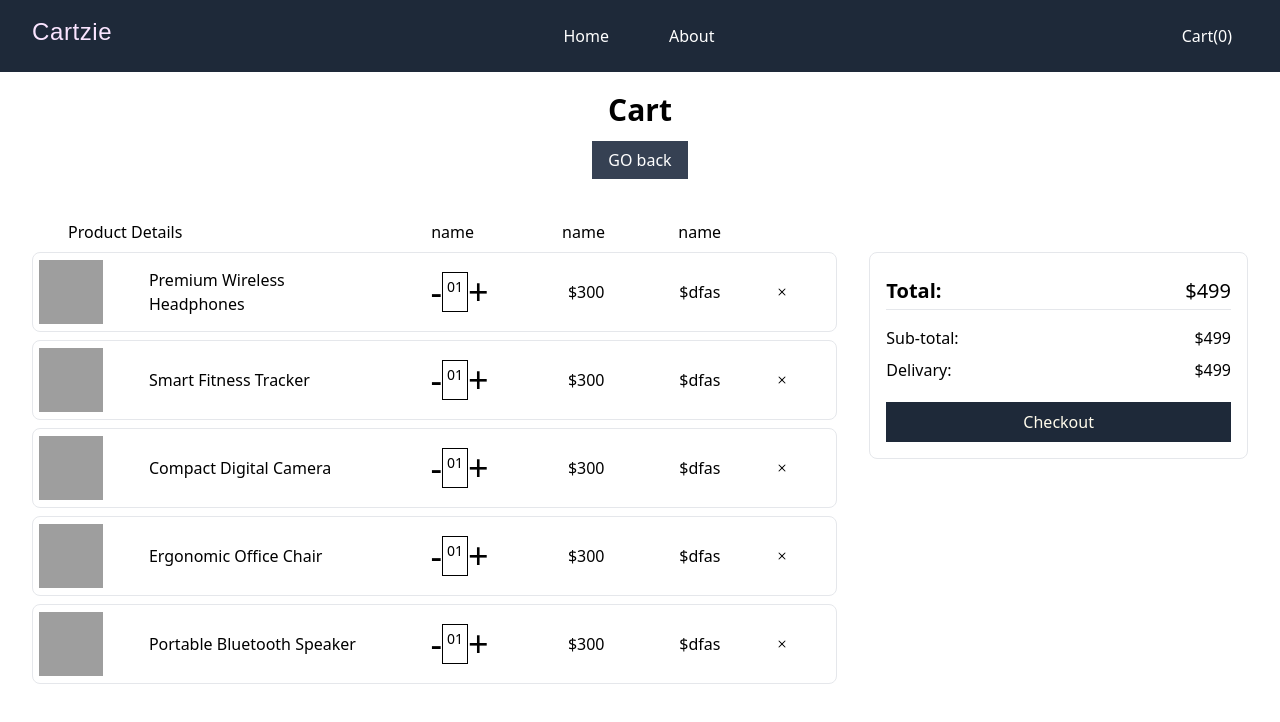
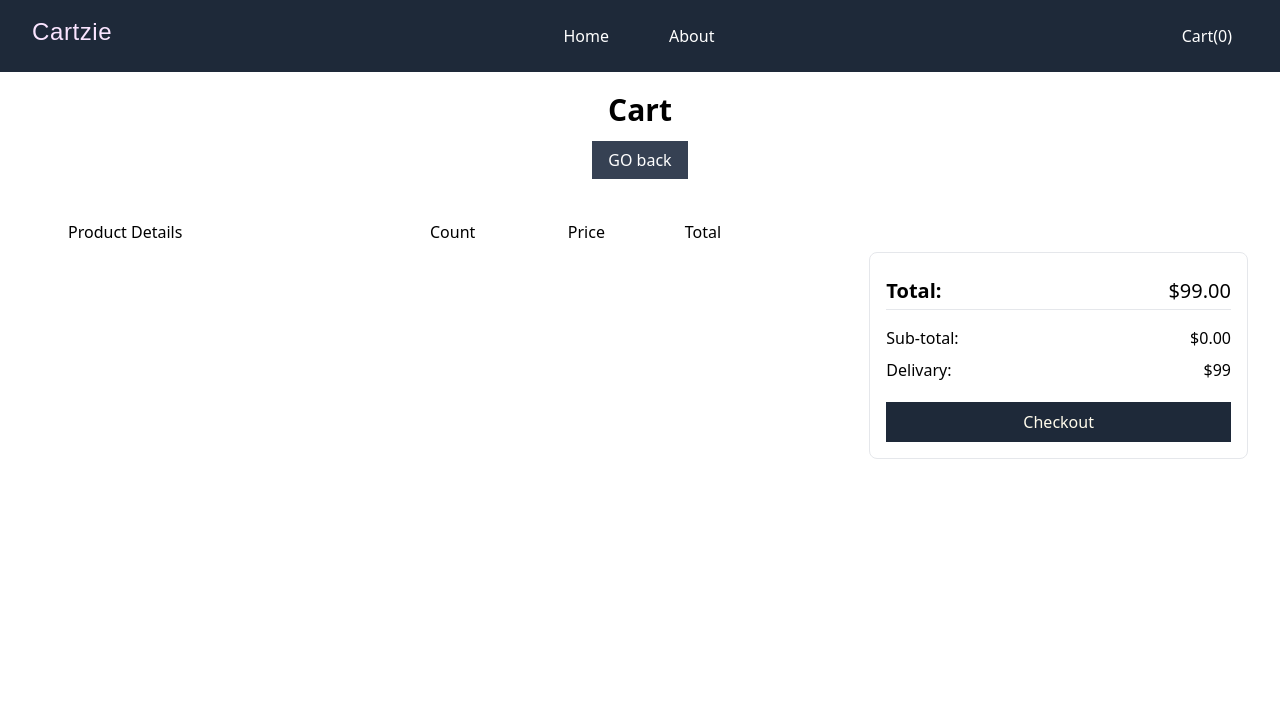
Before and after one commit to wakiullah/simple-ic-ecommerce-app, a React (Vite) app: page /cart in a window 1280 px wide. Shown: the top 722 px of the page. Built offline with nearby package versions, Linux system fonts and the light colour scheme; grey boxes are pictures that could not be loaded.

Commit message:
add add Productu functionality

```diff
--- a/src/App.jsx
+++ b/src/App.jsx
@@ -5,12 +5,14 @@ import About from './pages/About'
 import Navbar from './components/Navbar'
 import Cart from './pages/Cart'
 import ProductDetails from './pages/ProductDetails'
+import CartProvider from './Features/Cart/CartProvider'
 
 function App() {
 
   return (
     <>
       <BrowserRouter>
+        <CartProvider >
           <Navbar />
           <Routes>
             <Route path='/' element={<Home />} />
@@ -18,7 +20,7 @@ function App() {
             <Route path='/cart' element={<Cart />} />
             <Route path='/proudcts/:pid' element={<ProductDetails />} />
           </Routes>
-        {/* <Foooter /> */}
+        </CartProvider>
       </BrowserRouter>
     </>
   )
--- /dev/null
+++ b/src/Features/Cart/CartContext.js
@@ -0,0 +1,5 @@
+import { createContext } from "react";
+
+
+export const CartContext = createContext(null)
+export const CartContextDispatch = createContext(null)
--- /dev/null
+++ b/src/Features/Cart/CartProvider.jsx
@@ -0,0 +1,16 @@
+import React, { Children, useReducer } from 'react'
+import { CartContext, CartContextDispatch } from './CartContext'
+import { cartInitialValue, CartReducer } from './CartReducer'
+
+function CartProvider({ children }) {
+    const [state, dispatch] = useReducer(CartReducer, cartInitialValue)
+    return (
+        <CartContext.Provider value={state}>
+            <CartContextDispatch.Provider value={dispatch}>
+                {children}
+            </CartContextDispatch.Provider>
+        </CartContext.Provider>
+    )
+}
+
+export default CartProvider
--- /dev/null
+++ b/src/Features/Cart/CartReducer.js
@@ -0,0 +1,30 @@
+export const cartInitialValue = {
+    totalProducts: 0,
+    totalPrice: 0,
+    cart: []
+}
+export const CartReducer = (state, action) => {
+    switch (action.type) {
+        case "ADD_PRODUCT":
+            {
+                const product = action.payload
+                const isExistingIndex = state.cart?.findIndex(item => item.id === product.id);
+                let updatedProduct;
+
+                if (isExistingIndex > -1) {
+                    console.log('update', isExistingIndex);
+                    updatedProduct = state.cart.map(item => item.id === product.id ? { ...item, totalItem: item.totalItem + 1, } : item)
+                } else {
+                    updatedProduct = [...state.cart, { ...product, totalItem: 1 }]
+                }
+                console.log(updatedProduct);
+
+
+                return {
+                    totalProducts: state.totalProducts + 1,
+                    totalPrice: state.totalPrice + product.price,
+                    cart: updatedProduct
+                }
+            }
+    }
+}
--- a/src/components/Navbar.jsx
+++ b/src/components/Navbar.jsx
@@ -1,7 +1,10 @@
-import React from 'react'
+import React, { useContext } from 'react'
 import { Link } from 'react-router'
+import { CartContext } from '../Features/Cart/CartContext'
 
 function Navbar() {
+    const cart = useContext(CartContext)
+
     return (
         <nav className='bg-gray-800 text-shadow-fuchsia-200  sticky top-0 z-50'>
             <div className="mx-auto max-w-2xl px-4  sm:px-6 lg:max-w-7xl lg:px-8 md:px-0 flex justify-between ml-auto mr-auto py-4">
@@ -15,7 +18,7 @@ function Navbar() {
                 </div>
                 <div className='flex align-center'>
                     <Link to={'/cart'} className='text-white nav_link'>
-                        Cart(0)
+                        {`Cart(${cart.totalProducts})`}
                     </Link>
                 </div>
             </div>
--- a/src/components/ProductItem.jsx
+++ b/src/components/ProductItem.jsx
@@ -1,12 +1,14 @@
-import React from 'react'
+import React, { useContext } from 'react'
 import { Link } from 'react-router'
 import CartIcon from './carticon';
+import { CartContextDispatch } from '../Features/Cart/CartContext';
 
 function ProductItem({ product }) {
+    const dispatch = useContext(CartContextDispatch)
 
     const addToCartHandler = () => {
-        console.log('Add to cart clicked');
-
+        console.log(product);
+        dispatch({ type: "ADD_PRODUCT", payload: product })
     }
 
     return (
--- a/src/pages/Cart.jsx
+++ b/src/pages/Cart.jsx
@@ -1,8 +1,16 @@
-import React from 'react'
+import React, { useContext } from 'react'
 import { Link } from 'react-router'
 import { products } from '../products/products'
+import { CartContext, CartContextDispatch } from '../Features/Cart/CartContext'
 
 function Cart() {
+    const cart = useContext(CartContext)
+    const dispatch = useContext(CartContextDispatch)
+    console.log(cart);
+
+    const incriseHandler = (product) => {
+        dispatch({ type: "ADD_PRODUCT", payload: product })
+    }
 
     return (
         <div className='mx-auto max-w-2xl px-4  sm:px-6 lg:max-w-7xl lg:px-8 md:px-0'>
@@ -15,12 +23,13 @@ function Cart() {
                 <div className="col-span-6 grid gap-2">
                     <div className='grid grid-cols-7 grid-rows-1 gap-2 [&>*]:ml-9'>
                         <p className='col-span-3'>Product Details</p>
-                        <p className='flex justify-center'>name</p>
-                        <p className='flex justify-end'>name</p>
-                        <p className='flex justify-end'>name</p>
+                        <p className='flex justify-center'>Count</p>
+                        <p className='flex justify-end'>Price</p>
+                        <p className='flex justify-end'>Total</p>
 
                     </div>
-                    {products.map(product => (
+                    {cart.cart.map(product => (
+
                         <div key={product.id} className="grid grid-cols-7 grid-rows-1 gap-2 border border-gray-200 rounded-lg h-20 items-center">
                             <div className='p-1.5 '>
                                 <img src={product.images[0]} alt={product.images[1]} className='aspect-square w-16' />
@@ -31,12 +40,12 @@ function Cart() {
                                 </div>
                             </div>
                             <div className="col-start-4 flex justify-end">
-                                <button className='text-4xl'>-</button>
-                                <p className='border p-1 text-sm'>01</p>
-                                <button className='text-4xl'>+</button>
+                                <button className='text-4xl px-1 hover:bg-gray-200 cursor-pointer'>-</button>
+                                <p className='border px-2 pt-1.5 text-sm'>{product.totalItem}</p>
+                                <button className='text-4xl  px-1 hover:bg-gray-200 cursor-pointer' onClick={() => incriseHandler(product)}>+</button>
                             </div>
-                            <div className="col-start-5 flex justify-end">$300</div>
-                            <div className="col-start-6 flex justify-end">$dfas</div>
+                            <div className="col-start-5 flex justify-end">${product.price}</div>
+                            <div className="col-start-6 flex justify-end">${Number(product.price * product.totalItem).toFixed(2)}</div>
                             <div className="col-start-7 flex justify-center"><svg xmlns="http://www.w3.org/2000/svg" width="16" height="16" fill="currentColor" class="bi bi-x" viewBox="0 0 16 16">
                                 <path d="M4.646 4.646a.5.5 0 0 1 .708 0L8 7.293l2.646-2.647a.5.5 0 0 1 .708.708L8.707 8l2.647 2.646a.5.5 0 0 1-.708.708L8 8.707l-2.646 2.647a.5.5 0 0 1-.708-.708L7.293 8 4.646 5.354a.5.5 0 0 1 0-.708" />
                             </svg></div>
@@ -47,16 +56,16 @@ function Cart() {
                     <div className=' border border-gray-200 rounded-lg p-4 ml-4'>
                         <div className='flex justify-between mt-2'>
                             <h1 className='text-xl font-bold mb-1'>Total:</h1>
-                            <p className='text-xl'>$499</p>
+                            <p className='text-xl'>${Number(cart.totalPrice + 99).toFixed(2)}</p>
                         </div>
                         <hr className='border-gray-200' />
                         <div className='flex justify-between mt-4'>
                             <p>Sub-total:</p>
-                            <p>$499</p>
+                            <p>${Number(cart.totalPrice).toFixed(2)}</p>
                         </div>
                         <div className='flex justify-between mt-2'>
                             <p>Delivary:</p>
-                            <p>$499</p>
+                            <p>$99</p>
                         </div>
                         <div>
                             <button className='bg-gray-800 px-3 py-2 block w-full text-amber-50 mt-5 hover:bg-gray-700 cursor-pointer'>
--- a/src/pages/Home.jsx
+++ b/src/pages/Home.jsx
@@ -1,13 +1,17 @@
-import React from 'react'
+import React, { useContext } from 'react'
 import Hero from '../components/Hero'
 import Filter from '../components/filter';
 import Products from '../components/Products';
+import { CartContext } from '../Features/Cart/CartContext';
 
 function Home() {
+    const cart = useContext(CartContext)
+    // console.log(cart);
+
     return (
         <>
             <Hero />
-            <Products/>
+            <Products />
         </>
     )
 }
```
Also changed, not shown: src/context/CartContext.js (deleted). Lines whose indentation alone changed are shown as unchanged.
